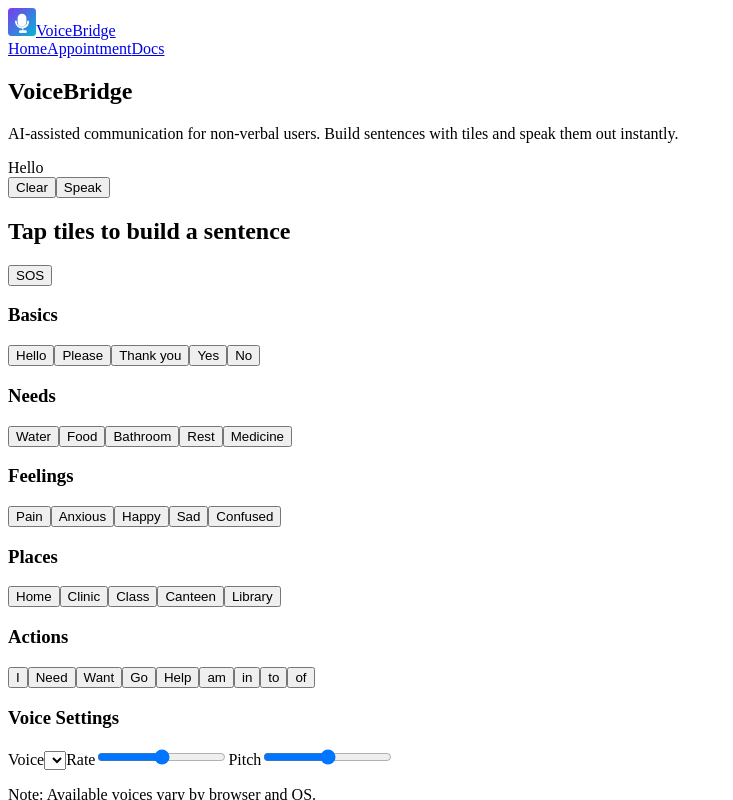
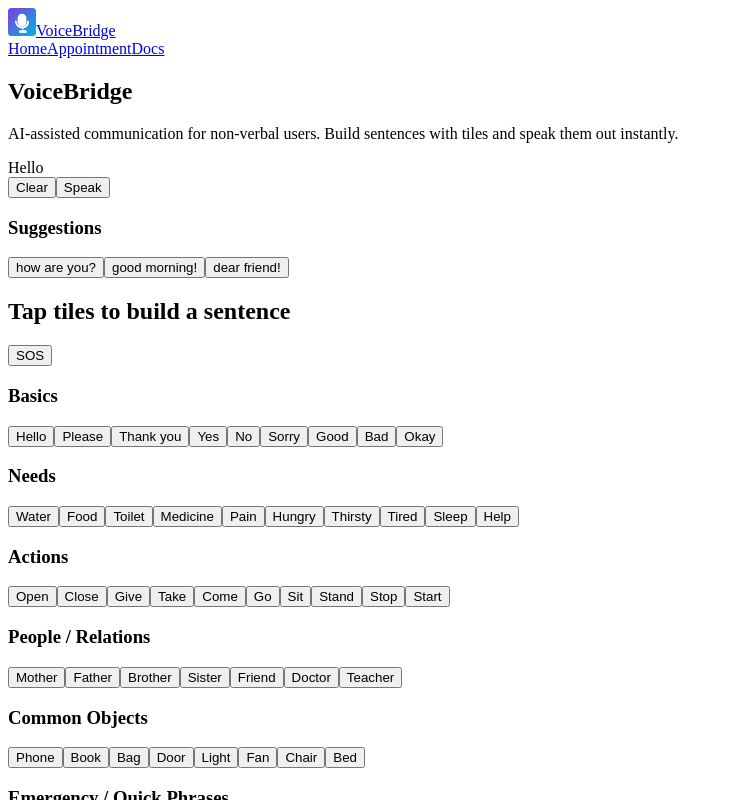
Before and after one commit to Jan-coder-cloud/VOICEBRIDGE, a React (Vite) app in the folder voicebridge/voicebridge-frontend/: page / in a window 1280 px wide. Both pictures are taken after a click on the button "Hello". Shown: the top 800 px of the page, without its empty margins (0-733 px from the left). Built offline with nearby package versions, Linux system fonts and the light colour scheme; the HTML template or start-up script is replaced by a standard one.

Commit message:
Suggestion_commit

```diff
--- a/voicebridge/voicebridge-frontend/src/components/TileBoard.jsx
+++ b/voicebridge/voicebridge-frontend/src/components/TileBoard.jsx
@@ -1,12 +1,70 @@
-import React from 'react'
+import React, { useState } from 'react'
 
 const categories = [
-  { name: 'Basics', tiles: ['Hello', 'Please', 'Thank you', 'Yes', 'No'] },
-  { name: 'Needs', tiles: ['Water', 'Food', 'Bathroom', 'Rest', 'Medicine'] },
-  { name: 'Feelings', tiles: ['Pain', 'Anxious', 'Happy', 'Sad', 'Confused'] },
+  { name: 'Basics', tiles: ['Hello', 'Please', 'Thank you', 'Yes', 'No', 'Sorry', 'Good', 'Bad', 'Okay'] },
+  { name: 'Needs', tiles: ['Water', 'Food', 'Toilet', 'Medicine', 'Pain', 'Hungry', 'Thirsty', 'Tired', 'Sleep', 'Help'] },
+  { name: 'Actions', tiles: ['Open', 'Close', 'Give', 'Take', 'Come', 'Go', 'Sit', 'Stand', 'Stop', 'Start'] },
+  { name: 'People / Relations', tiles: ['Mother', 'Father', 'Brother', 'Sister', 'Friend', 'Doctor', 'Teacher'] },
+  { name: 'Common Objects', tiles: ['Phone', 'Book', 'Bag', 'Door', 'Light', 'Fan', 'Chair', 'Bed'] },
+  { name: 'Emergency / Quick Phrases', tiles: ['Danger', 'Fire', 'Call', 'Ambulance', 'Police'] },
+  { name: 'Feelings', tiles: ['Anxious', 'Happy', 'Sad', 'Confused'] },
   { name: 'Places', tiles: ['Home', 'Clinic', 'Class', 'Canteen', 'Library'] },
-  { name: 'Actions', tiles: ['I', 'Need', 'Want', 'Go', 'Help','am','in','to','of'] },
 ]
+const suggestionsMap = {
+  hello: ['how are you?', 'good morning!', 'dear friend!'],
+  food: ['would like some rice.', 'can I have some bread?', 'please give me milk.'],
+  water: ['is needed.', 'will be available?', 'please give me a bottle.'],
+  pain: ['is unbearable.', 'is in my stomach.', 'in my head.'],
+  help: ['me, please.', 'is needed now.', 'can you help?'],
+  need: ['help.', 'water.', 'food.', 'rest.'],
+  hungry: ['I want some food.', 'Can I eat something?', 'Need to eat.'],
+  thirsty: ['I want water.', 'Can I have a drink?', 'Need a drink.'],
+  tired: ['Need rest.', 'Want to sleep.', 'Feeling exhausted.'],
+  sleep: ['I want to sleep.', 'Need some rest.', 'Time to sleep.'],
+  toilet: ['is needed.', 'Can I go?', 'Where is it?'],
+  medicine: ['is needed.', 'Please give me medicine.', 'Do I have any?'],
+  mother: ['is here.', 'Can help me.', 'Please call her.'],
+  father: ['is here.', 'Can help me.', 'Please call him.'],
+  brother: ['is here.', 'Can help me.', 'Please call him.'],
+  sister: ['is here.', 'Can help me.', 'Please call her.'],
+  friend: ['is here.', 'Can help me.', 'Please call my friend.'],
+  doctor: ['is needed.', 'Call the doctor.', 'Where is the doctor?'],
+  teacher: ['is needed.', 'Call the teacher.', 'Where is the teacher?'],
+  phone: ['is needed.', 'Where is it?', 'Can I use it?'],
+  book: ['is needed.', 'Where is it?', 'Can I take it?'],
+  bag: ['is needed.', 'Where is it?', 'Can I take it?'],
+  door: ['Open it.', 'Close it.', 'Where is it?'],
+  light: ['Turn it on.', 'Turn it off.', 'It is bright.'],
+  fan: ['Turn it on.', 'Turn it off.', 'It is noisy.'],
+  chair: ['Sit on it.', 'Move it.', 'I need it.'],
+  bed: ['I want to sleep on it.', 'It is comfortable.', 'Make it.'],
+  danger: ['There is danger!', 'Help, danger!', 'Run from danger!'],
+  fire: ['There is fire!', 'Call fire department!', 'Fire is dangerous!'],
+  call: ['the police.', 'an ambulance.', 'for help.'],
+  ambulance: ['is needed.', 'Please call quickly.', 'It is on the way.'],
+  police: ['is needed.', 'Call immediately.', 'Where are they?'],
+  open: ['the door.', 'the window.', 'the bag.'],
+  close: ['the door.', 'the window.', 'the bag.'],
+  give: ['me water.', 'me food.', 'me medicine.'],
+  take: ['this.', 'that.', 'the bag.'],
+  come: ['here.', 'with me.', 'to the room.'],
+  go: ['there.', 'to school.', 'to home.'],
+  sit: ['on the chair.', 'here.', 'there.'],
+  stand: ['up.', 'here.', 'there.'],
+  stop: ['this.', 'now.', 'immediately.'],
+  start: ['the work.', 'the machine.', 'the game.'],
+  please: ['help me.', 'give me water.', 'open the door.'],
+  thank: ['you.', 'you very much.', 'for your help.'],
+  yes: ['I understand.', 'I agree.', 'that is fine.'],
+  no: ['I cannot.', 'I don’t want.', 'that is not okay.'],
+  sorry: ['for that.', 'I am sorry.', 'please forgive me.'],
+  good: ['morning.', 'job.', 'day.'],
+  bad: ['situation.', 'news.', 'experience.'],
+  okay: ['I understand.', 'that is fine.', 'thank you.'],
+}
+
+
+
 
 function speak(text) {
   if ('speechSynthesis' in window) {
@@ -14,19 +72,56 @@ function speak(text) {
     window.speechSynthesis.speak(utter)
   }
 }
-
-export default function TileBoard({ onTileClick, onSOS }){
+export default function TileBoard({ onTileClick, onSOS }) {
+  const [suggestions, setSuggestions] = useState([])
   const handleTileClick = (t) => {
     if (onTileClick) onTileClick(t)
     speak(t)
+
+    // normalize to lowercase
+    const key = t.toLowerCase()
+    if (suggestionsMap[key]) setSuggestions(suggestionsMap[key])
+    else setSuggestions([])
   }
+
+
+  const handleSuggestionClick = (s) => {
+    if (onTileClick) onTileClick(s)
+    speak(s)
+
+    // update suggestions for this clicked suggestion
+    const key = s.toLowerCase()
+    if (suggestionsMap[key]) setSuggestions(suggestionsMap[key])
+    else setSuggestions([])
+  }
+
 
   return (
     <section className="tile-section">
+
+      {/* 🔹 Suggestions row - moved above header */}
+      {suggestions.length > 0 && (
+        <div className="suggestions">
+          <h3>Suggestions</h3>
+          <div className="tiles">
+            {suggestions.map((s, i) => (
+              <button
+                key={i}
+                className="tile suggestion"
+                onClick={() => handleSuggestionClick(s)}
+              >
+                {s}
+              </button>
+            ))}
+          </div>
+        </div>
+      )}
+
       <div className="tile-header">
         <h2>Tap tiles to build a sentence</h2>
         <button className="btn danger" onClick={onSOS}>SOS</button>
       </div>
+
       {categories.map((cat, i) => (
         <div key={i} className="category">
           <h3>{cat.name}</h3>
--- a/voicebridge/voicebridge-frontend/src/styles.css
+++ b/voicebridge/voicebridge-frontend/src/styles.css
@@ -13,18 +13,43 @@
 
 *{ box-sizing: border-box; }
 html, body, #root { height: 100%; }
-body{
+
+.app-shell {
+  display: flex;
+  flex-direction: column;
+  height: 100vh; /* full viewport height */
+}
+
+.content {
+  flex: 1;          /* take remaining space */
+  overflow-y: auto; /* scrollable */
+  padding: 24px;
+}
+
+body {
+  margin: 0;
+  font-family: ui-sans-serif, system-ui, -apple-system, Segoe UI, Roboto, Helvetica, Arial;
+  background: radial-gradient(80% 100% at 10% 0%, rgba(124,58,237,.15), transparent 40%) ,
+              radial-gradient(60% 80% at 100% 0%, rgba(6,182,212,.15), transparent 35%),
+              #0b1020;
+  background-attachment: fixed; /* keeps background in place */
+  color: var(--text);
+}
+
+
+/* body{
   margin: 0;
   font-family: ui-sans-serif, system-ui, -apple-system, Segoe UI, Roboto, Helvetica, Arial, 'Apple Color Emoji', 'Segoe UI Emoji';
   background: radial-gradient(80% 100% at 10% 0%, rgba(124,58,237,.15), transparent 40%) , radial-gradient(60% 80% at 100% 0%, rgba(6,182,212,.15), transparent 35%), #0b1020;
   color: var(--text);
-}
+} */
 
+/*
 .app-shell{
   min-height: 100%;
   display: flex;
   flex-direction: column;
-}
+} */
 
 .navbar{
   display: flex; align-items: center; justify-content: space-between;
@@ -39,7 +64,8 @@ body{
 }
 .nav-right a.active { background: linear-gradient(90deg, var(--brand1), var(--brand2)); color: white; }
 
-.content{ flex: 1; padding: 24px; }
+/* .content{ flex: 1; padding: 24px; } */
+
 
 .hero{
   display: grid; grid-template-columns: 1.2fr; gap: 16px; margin: 8px auto 16px; max-width: 1100px;
```
